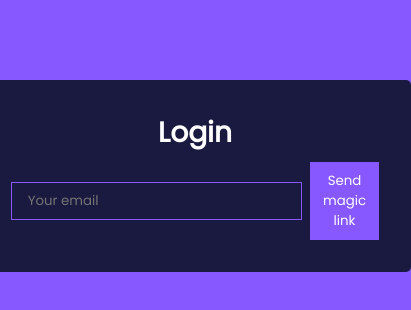
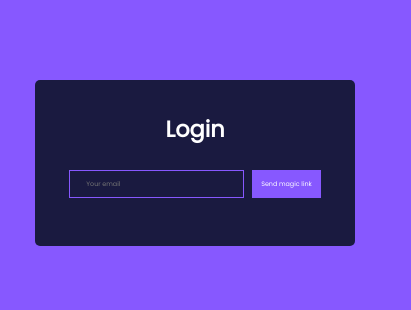
Before and after one commit to imbriankeeley/thisisnotawebsite, a React (Create React App) app: page / in a window 390 px wide. Shown: the top 310 px of the page, 411 px wide, since content can reach past the window. Built offline with nearby package versions, Linux system fonts and the light colour scheme; no server answers.

Commit message:
feat: responsive design

```diff
--- a/src/App.css
+++ b/src/App.css
@@ -186,3 +186,133 @@ h1 {
   transform: translateY(1px);
   box-shadow: 0 1px 2px rgba(0, 0, 0, 0.2);
 }
+
+@media screen and (max-width: 496px) {
+
+  .auth-form {
+    display: flex;
+    justify-content: center;
+    align-items: center
+    ;
+  }
+
+  .button-form {
+    font-size: .5rem;
+  }
+
+  .input-form {
+    width: 235px;
+    font-size: .5rem;
+
+  }
+
+  .todo-container {
+    width: 25rem;
+  }
+
+  .h1-todo {
+    font-size: 1.2rem;
+  }
+
+  .todo-btn {
+    font-size: .8rem;
+  }
+
+  .todo-input {
+    font-size: .8rem;
+    width: 225px;
+  }
+
+}
+
+@media screen and (max-width: 420px) {
+
+  .auth-form {
+    display: flex;
+    justify-content: center;
+    align-items: center
+    ;
+  }
+
+  .h1-form {
+    font-size: 1.4rem;
+  }
+
+  .button-form {
+    font-size: .4rem;
+  }
+
+  .input-form {
+    width: 175px;
+    font-size: .4rem;
+
+  }
+
+  .auth-container {
+    width: 20rem;
+  }
+
+  .todo-container {
+    width: 20rem;
+  }
+
+  .h1-todo {
+    font-size: 1.1rem;
+  }
+
+  .todo-btn {
+    font-size: .6rem;
+  }
+
+  .todo-input {
+    font-size: .6rem;
+    width: 185px;
+  }
+
+}
+
+@media screen and (max-width: 335px) {
+
+  .auth-form {
+    display: flex;
+    justify-content: center;
+    align-items: center
+    ;
+  }
+
+  .h1-form {
+    font-size: 1rem;
+  }
+
+  .button-form {
+    font-size: .3rem;
+  }
+
+  .input-form {
+    width: 155px;
+    font-size: .3rem;
+
+  }
+
+  .auth-container {
+    width: 18rem;
+  }
+
+  .todo-container {
+    width: 17rem;
+  }
+
+  .h1-todo {
+    font-size: 1rem;
+  }
+
+  .todo-btn {
+    font-size: .4rem;
+  }
+
+  .todo-input {
+    font-size: .4rem;
+    width: 150px;
+  }
+
+}
--- a/src/components/Auth.js
+++ b/src/components/Auth.js
@@ -19,7 +19,7 @@ export default function Auth() {
 
 	return (
 		<div className='auth-container'>
-			<h1>Login</h1>
+			<h1 className='h1-form'>Login</h1>
 			<form className='auth-form' onSubmit={handleLogin}>
 				<input
                     className='input-form'
--- a/src/components/TodoWrapper.js
+++ b/src/components/TodoWrapper.js
@@ -136,7 +136,7 @@ export const TodoWrapper = ({ session }) => {
 	// View
 	return (
 		<div className='todo-container'>
-			<h1>Get Things Done!</h1>
+			<h1 className='h1-todo'>Get Things Done!</h1>
 			<TodoForm addTodo={addTodo} />
 			{todos.map((todo, index) =>
 				todo.isEditing ? (
```
